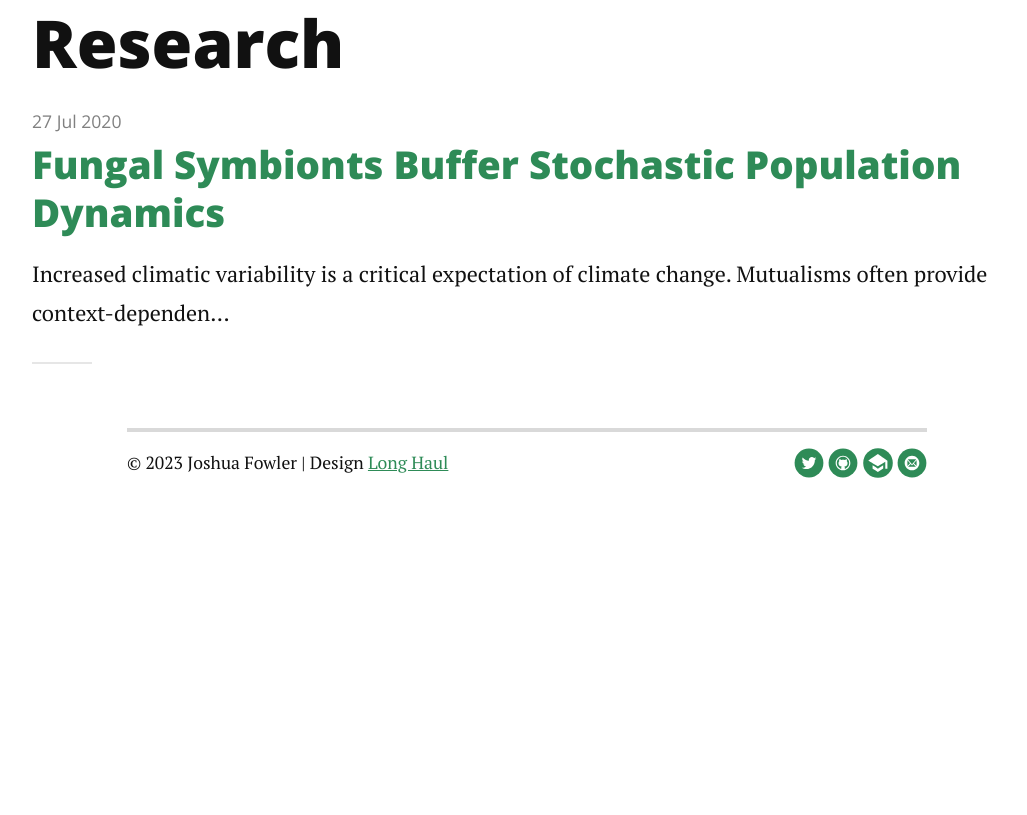
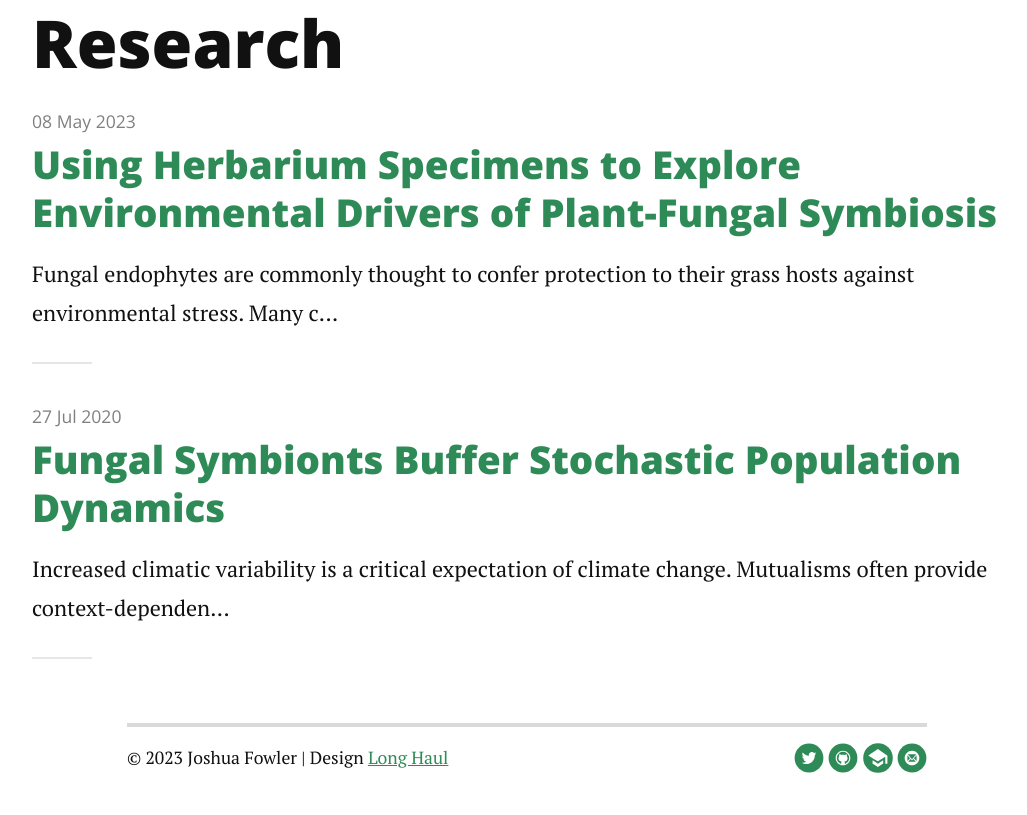
Before and after one commit to joshuacfowler/joshuacfowler.github.io, a Jekyll site: the page built from research.md, in a window 1280 px wide. Shown: the part 330-1145 px from the top of the page, without its empty margins (113-1140 px from the left). Built offline with Jekyll 4.4.1, drawn with Linux system fonts in a browser that asks for light colours; nearby versions of some CDN libraries; a file with an impossible date is left out; before the commit the page ends 900 px from its top, so only the background shows below that.

Commit message:
Update 2019-11-18-herbarium_endo.markdown

```diff
--- a/_posts/2019-11-18-herbarium_endo.markdown
+++ b/_posts/2019-11-18-herbarium_endo.markdown
@@ -1,7 +1,7 @@
 ---
 layout: post
 title:  "Using Herbarium Specimens to Explore Environmental Drivers of Plant-Fungal Symbiosis"
-date:
+date:   2023-05-08
 ---
 
 <p class="intro"><span class="dropcap">F</span>ungal endophytes are commonly thought to confer protection to their grass hosts against environmental stress. Many contemporary surveys have documented spatial patterns in the prevalence of the symbiosis, and we expect the symbiosis should be most common where it provides the greatest benefit to hosts, suggesting that environmental factors may determine the distribution. At the same time, environmental conditions global climate change and human disturbance have been shifting the spatial template of stress that plants face.
```
